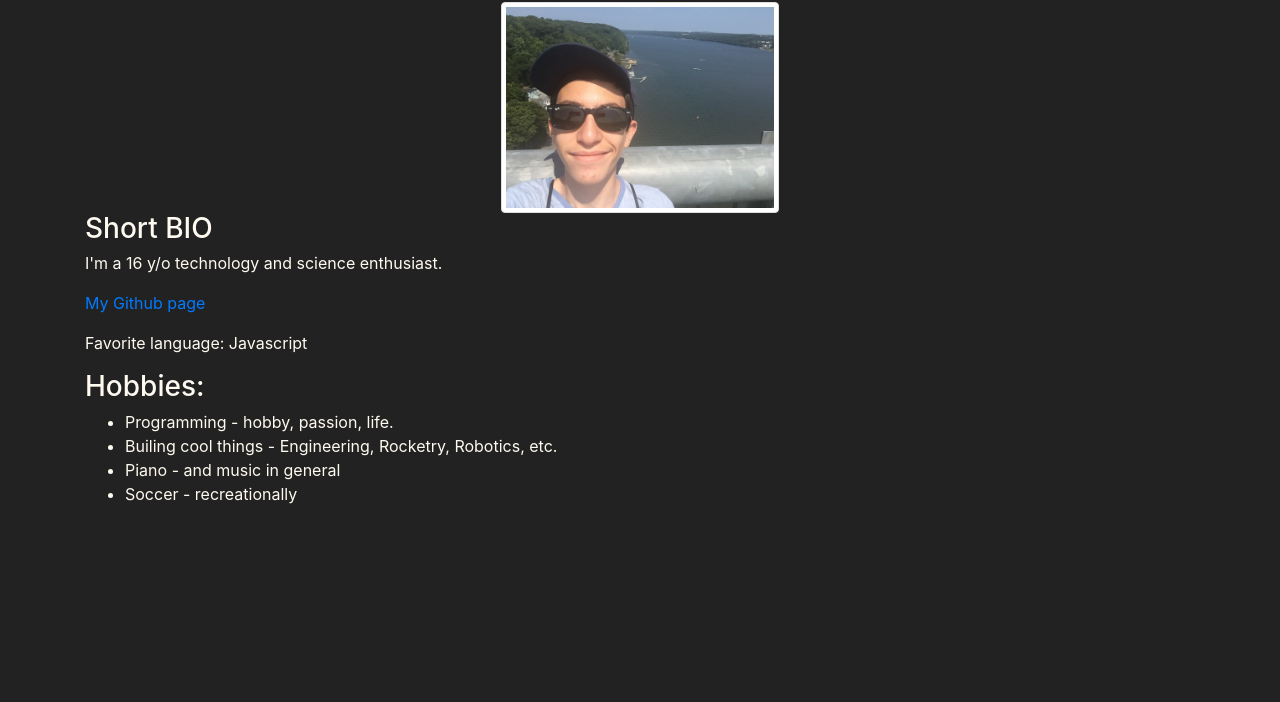
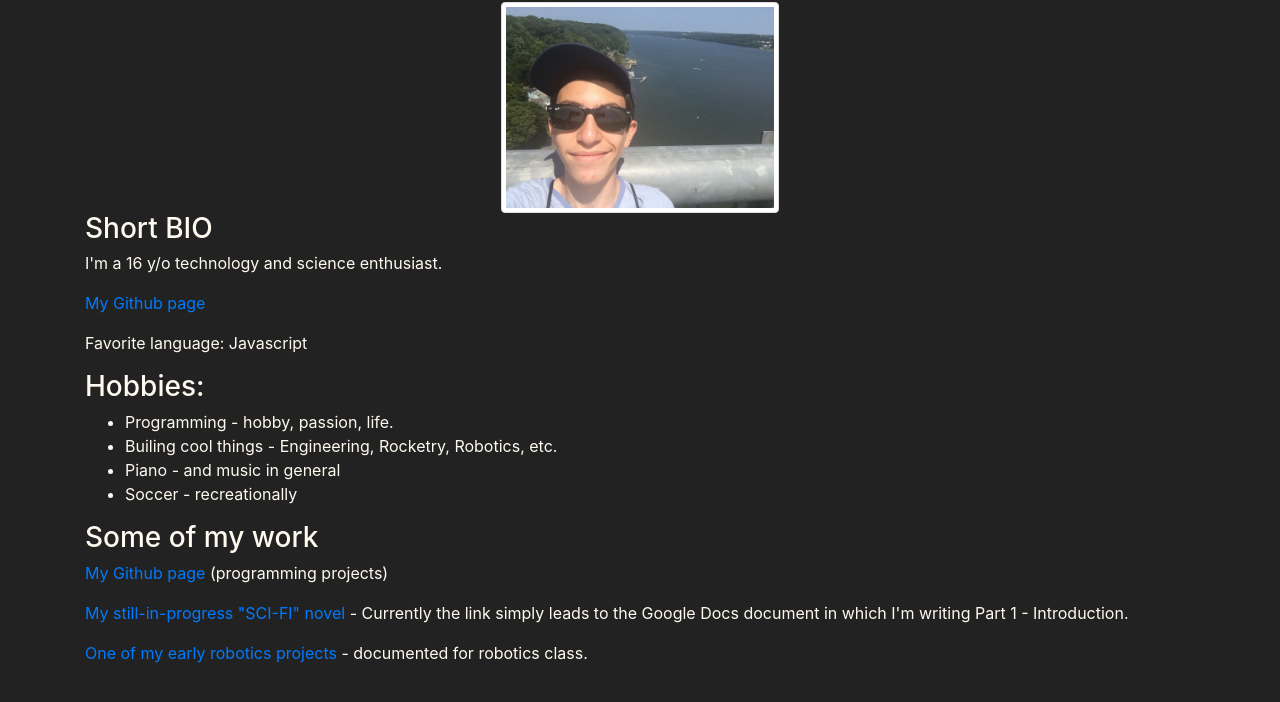
Before and after one commit to danielbauman1010/danielbauman, a website: page public/index.html in a window 1280 px wide. Shown: the part 50-752 px from the top of the page. Drawn offline with nearby package versions, Linux system fonts and the light colour scheme.

Commit message:
reordered page and added some work

```diff
--- a/public/index.html
+++ b/public/index.html
@@ -31,6 +31,10 @@
 				<li>Piano - and music in general</li>
 				<li>Soccer - recreationally</li>
 			</ul>
+			<h3>Some of my work</h3>
+			<p><a href="https://github.com/danielbauman1010/">My Github page</a> (programming projects)</p>
+			<p><a href="https://docs.google.com/document/d/1VirlpZhfUklJvLg6JWnqNcq0pobQbu3JW07AOv2ndoU/edit?usp=sharing">My still-in-progress "SCI-FI" novel</a> - Currently the link simply leads to the Google Docs document in which I'm writing Part 1 - Introduction.</p>
+			<p><a href="https://drive.google.com/drive/folders/0B_kncXp0EY9UVGl4Yk9uM09hWGc?usp=sharing">One of my early robotics projects</a> - documented for robotics class.</p>
 		</div>
 
 
```
